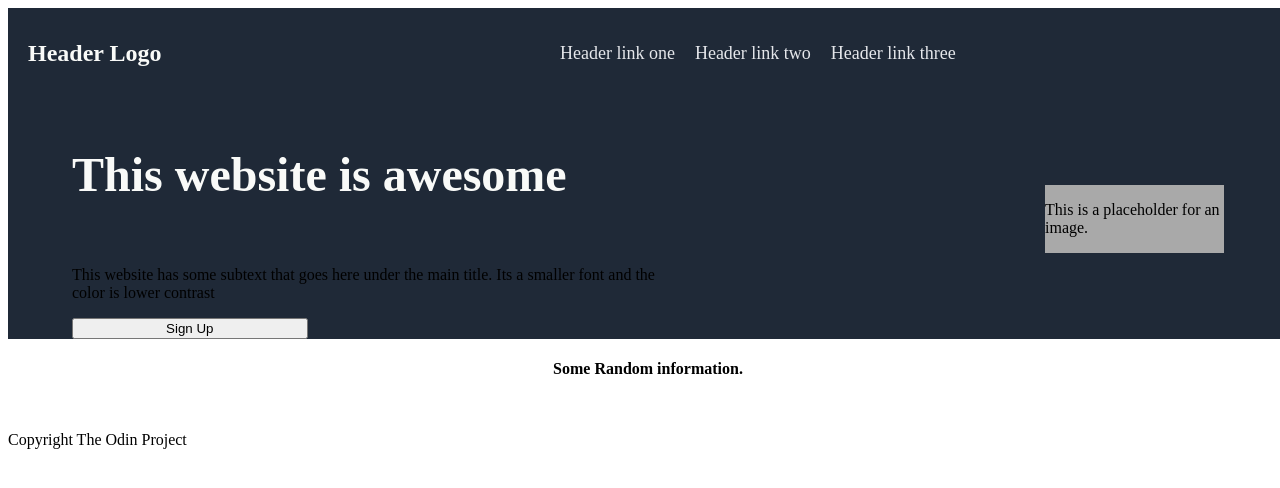
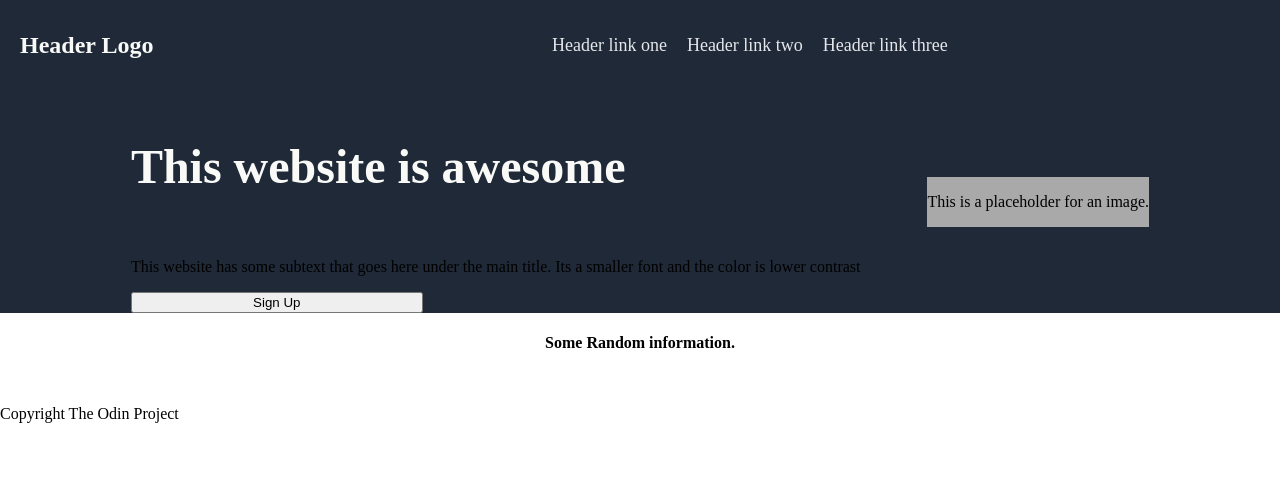
Before and after one commit to LatridellActiveX/Website1, a plain HTML site: page index.html in a window 1280 px wide. Drawn offline with Linux system fonts and the light colour scheme.

Commit message:
edited css

```diff
--- a/styles.css
+++ b/styles.css
@@ -1,23 +1,16 @@
-
-html{
+.wrapper, html, body {
     height: 100%;
-    width: 100%;
-}
-body{
-    min-height: 100vh;
-    min-width: 100vw;
+    margin: 0;
 }
 
 .wrapper{
     display: flex;
     flex-direction: column;
-    min-height: 100%;
-    min-width: 100%;
-    margin-bottom: 0px;
+    justify-content: stretch;
 }
 .head_container{
     background-color: #1F2937;
-    gap: 30vh;
+    gap: 26vh;
 
 }
 .header{
@@ -27,6 +20,8 @@ body{
     margin-left: 20px;
     margin-right: 20px;
     align-items: center;
+    flex-grow: 1;
+    flex-shrink: 1;
 }
 
 .logo{
@@ -47,7 +42,7 @@ li{
 .initial{
     display: flex;
     flex-direction: row;
-    gap: 30vw;
+    justify-content: space-evenly;
     align-items: center;
     padding-right: 5vw;
     padding-left: 5vw;
```
